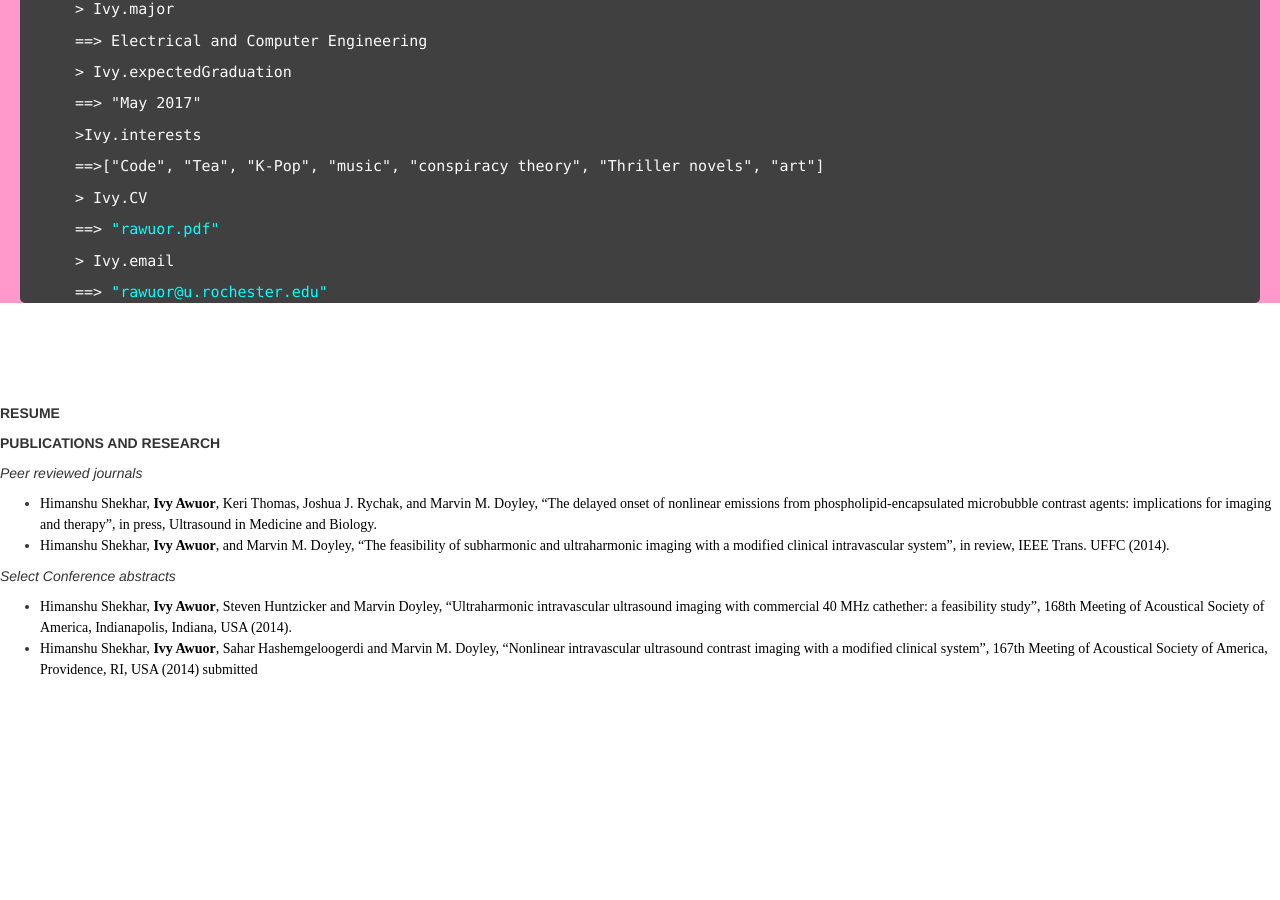
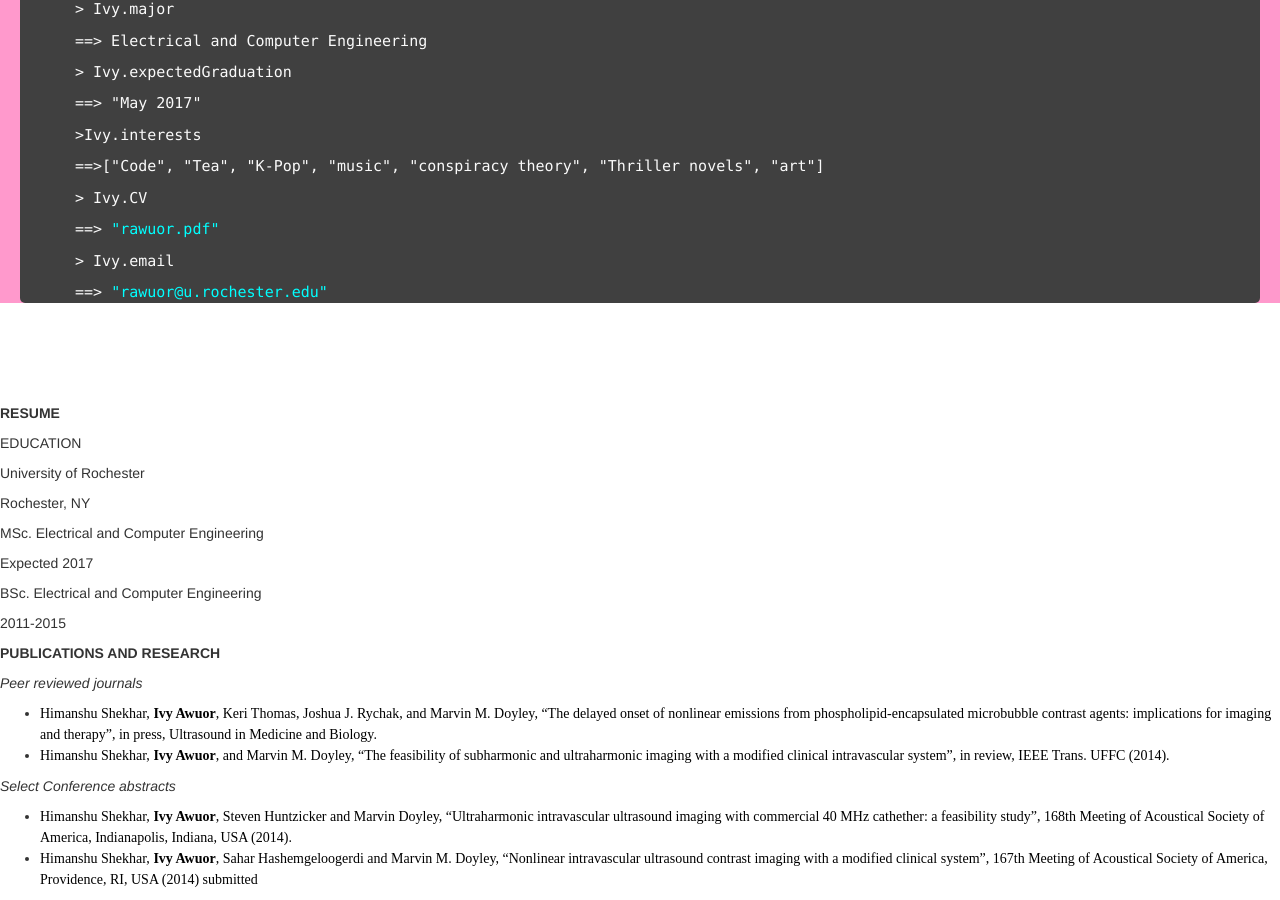
Before and after one commit to rawuor/rawuor.github.io, a Jekyll site: the page index.html, which Jekyll copies as it is, in a window 1280 px wide and 900 px high, scrolled down 795 px. Built offline with Jekyll 4.4.1, drawn with Linux system fonts in a browser that asks for light colours; nearby versions of some CDN libraries; before the commit the page ends 1485 px from its top, so only the background shows below that.

Commit message:
Update index.html

```diff
--- a/index.html
+++ b/index.html
@@ -63,6 +63,13 @@
                    <div id = "resume_content">
                         <div class  ="resume">
                               <p><strong>RESUME</strong></p>
+                              <p>EDUCATION</p>
+                              <p>University of Rochester</p>
+                              <p>Rochester, NY</p>
+                              <p>MSc. Electrical and Computer Engineering</p>
+                              <p>Expected 2017</p>
+                              <p>BSc. Electrical and Computer Engineering</p>
+                              <p>2011-2015</p>
                         </div>
                    </div>
 
```
